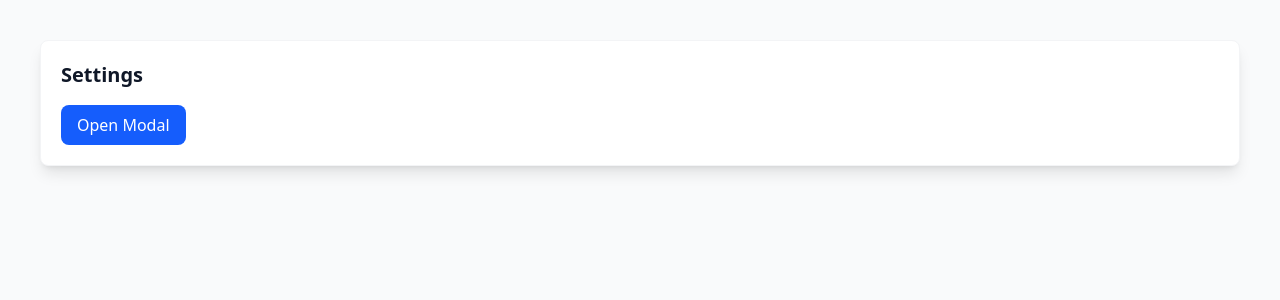
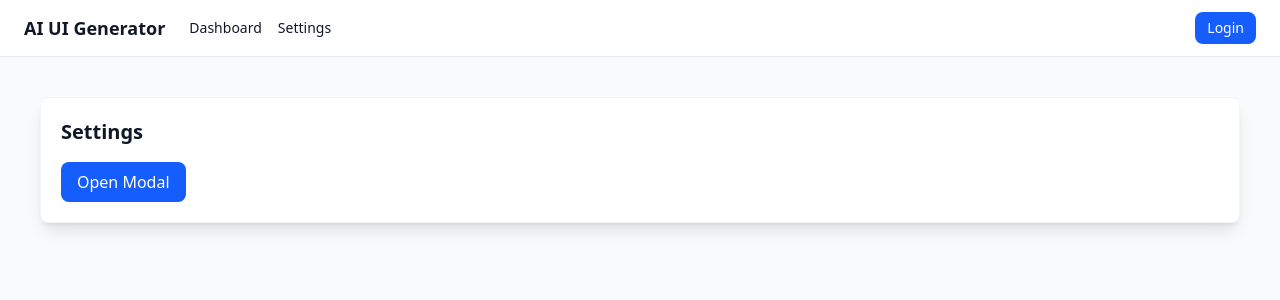
Before and after one commit to KalaHarshal/AI-UI-Generator, a Next.js app: page / in a window 1280 px wide. Shown: the top 300 px of the page. Built offline with nearby package versions, Linux system fonts and the light colour scheme.

Commit message:
feat: add deterministic Navbar component

```diff
--- a/app/page.tsx
+++ b/app/page.tsx
@@ -1,16 +1,27 @@
 "use client";
 
 import { useState } from "react";
-import { Card, Button, Modal, Input } from "@/components/ui-library";
+import { Card, Button, Modal, Input, Navbar } from "@/components/ui-library";
 
 export default function Home() {
   const [open, setOpen] = useState(false);
 
   return (
-    <div className="p-10">
-      <Card title="Settings" variant="elevated">
-        <Button onClick={() => setOpen(true)}>Open Modal</Button>
-      </Card>
+    <div className="min-h-screen bg-gray-50">
+      <Navbar
+        brand="AI UI Generator"
+        items={[
+          { label: "Dashboard" },
+          { label: "Settings" },
+        ]}
+        actions={<Button size="sm">Login</Button>}
+      />
+
+      <div className="p-10">
+        <Card title="Settings" variant="elevated">
+          <Button onClick={() => setOpen(true)}>Open Modal</Button>
+        </Card>
+      </div>
 
       <Modal
         isOpen={open}
--- a/components/ui-library/Navbar.tsx
+++ b/components/ui-library/Navbar.tsx
@@ -0,0 +1,57 @@
+import React from "react";
+
+export type NavbarVariant = "light" | "dark";
+
+interface NavbarItem {
+  label: string;
+  onClick?: () => void;
+}
+
+interface NavbarProps {
+  brand?: string;
+  items?: NavbarItem[];
+  actions?: React.ReactNode;
+  variant?: NavbarVariant;
+}
+
+const variantStyles: Record<NavbarVariant, string> = {
+  light: "bg-white border-b border-gray-200 text-gray-900",
+  dark: "bg-gray-900 text-white",
+};
+
+export const Navbar: React.FC<NavbarProps> = ({
+  brand,
+  items = [],
+  actions,
+  variant = "light",
+}) => {
+  return (
+    <nav className={`w-full px-6 py-3 flex items-center justify-between ${variantStyles[variant]}`}>
+      <div className="flex items-center gap-6">
+        {brand && (
+          <span className="text-lg font-semibold">
+            {brand}
+          </span>
+        )}
+
+        <div className="flex items-center gap-4">
+          {items.map((item, index) => (
+            <button
+              key={index}
+              onClick={item.onClick}
+              className="text-sm hover:opacity-80 transition-opacity"
+            >
+              {item.label}
+            </button>
+          ))}
+        </div>
+      </div>
+
+      {actions && (
+        <div className="flex items-center gap-3">
+          {actions}
+        </div>
+      )}
+    </nav>
+  );
+};
--- a/components/ui-library/index.ts
+++ b/components/ui-library/index.ts
@@ -3,3 +3,4 @@ export { Card } from "./Card";
 export { Input } from "./Input";
 export { Table } from "./Table";
 export { Modal } from "./Modal";
+export { Navbar } from "./Navbar";
```
